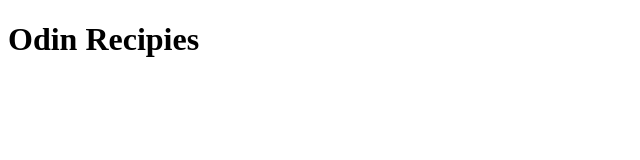
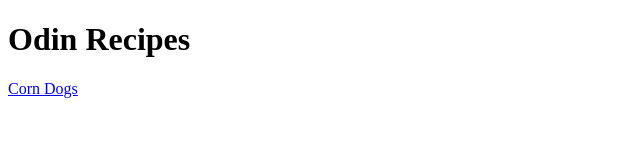
Before and after one commit to man-from-space/odin-recipes, a plain HTML site: page index.html in a window 1280 px wide. Shown: the whole page, without its empty margins (0-640 px from the left). Drawn offline with Linux system fonts and the light colour scheme.

Commit message:
fixed corn dogs link on index.html

```diff
--- a/index.html
+++ b/index.html
@@ -6,6 +6,7 @@
     <title>Document</title>
 </head>
 <body>
-    <h1>Odin Recipies</h1>
+    <h1>Odin Recipes</h1>
+    <a href="recipes/corndogs.html">Corn Dogs</a>
 </body>
 </html>
```
